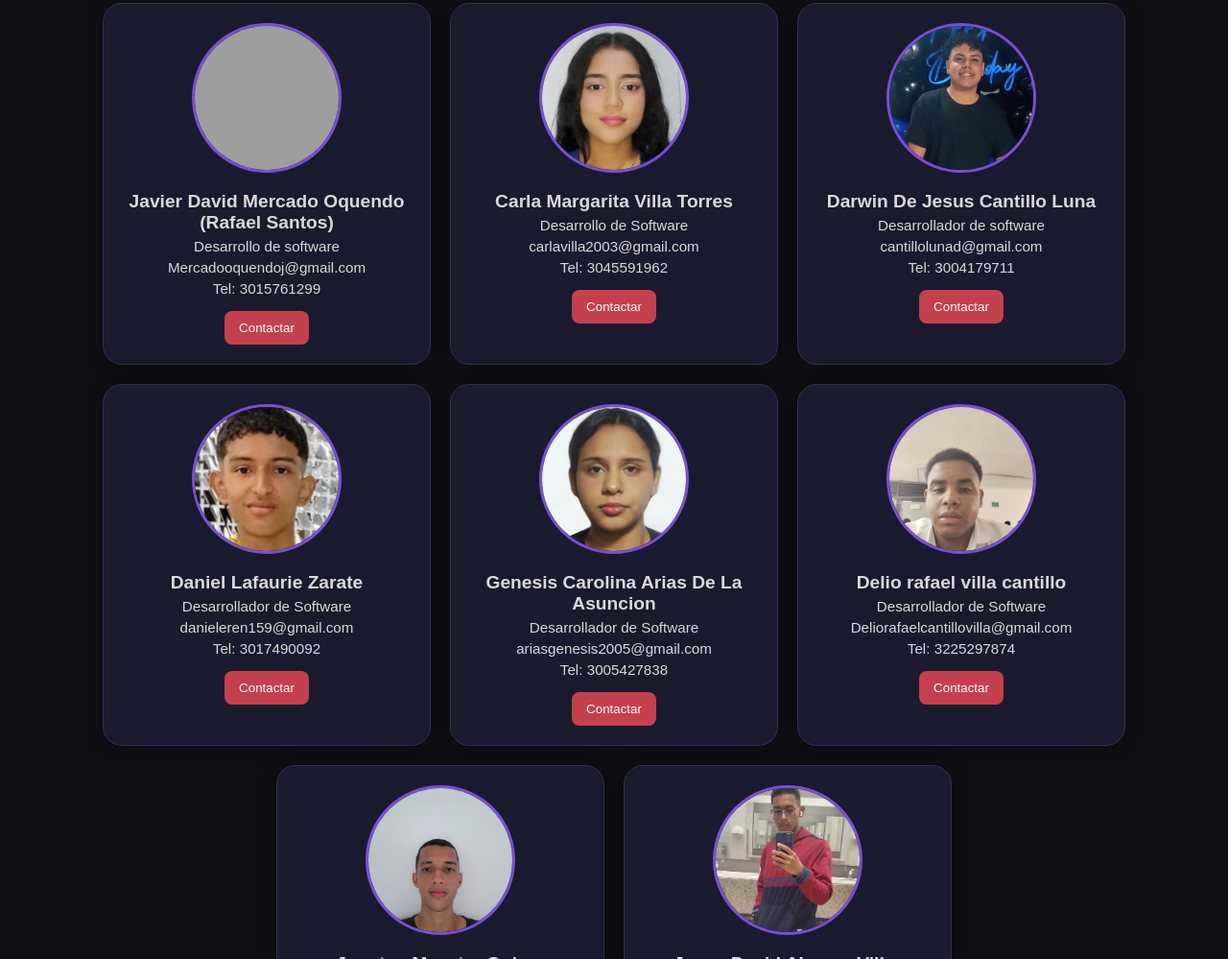
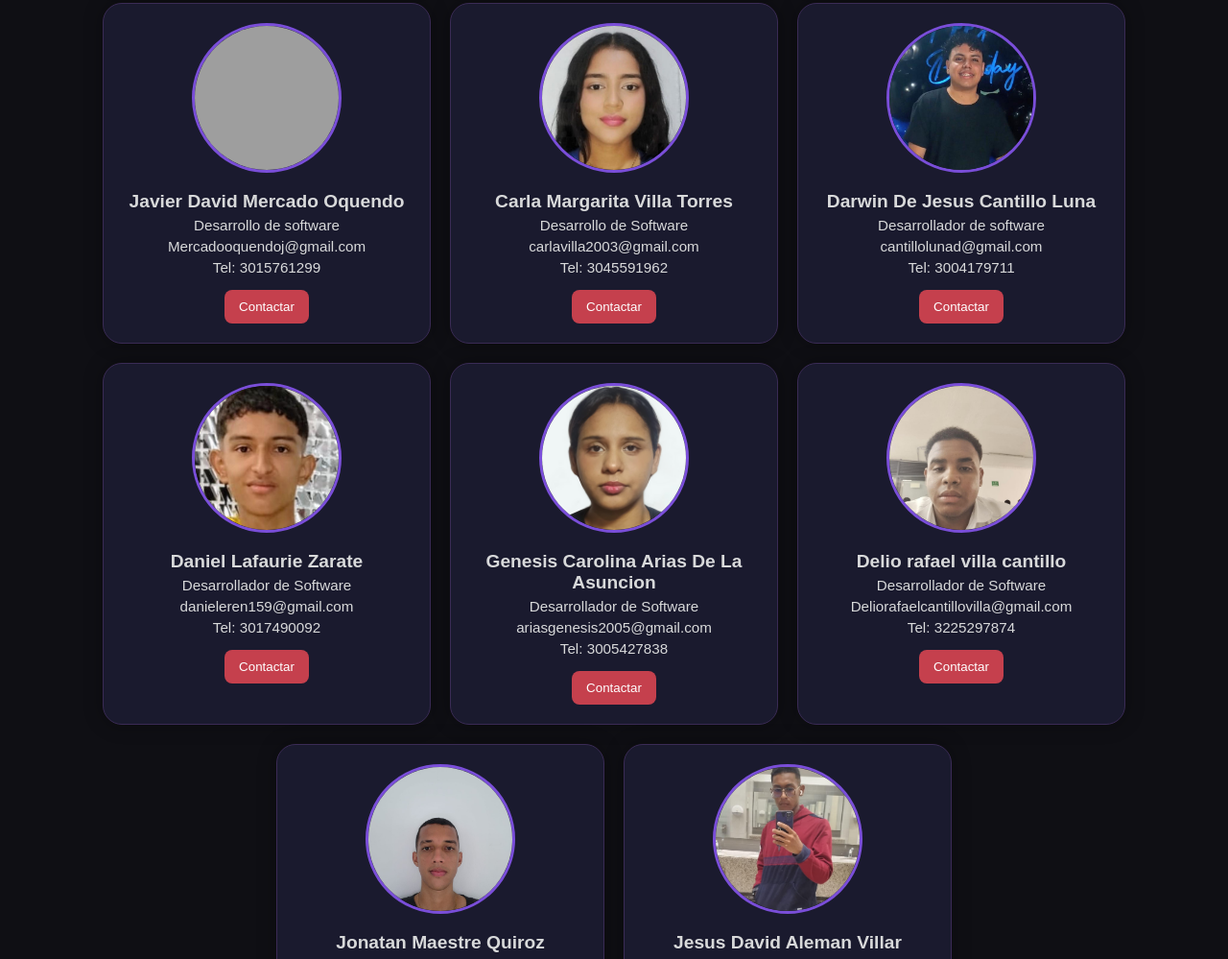
Before and after one commit to zzskrillexzz/tarjeta_aprendiz, a plain HTML site: page index.html in a window 1280 px wide. Shown: the part 1914-2913 px from the top of the page at 96% size. Drawn offline with Linux system fonts and the light colour scheme; grey boxes are pictures that could not be loaded.

Commit message:
Update index.html

```diff
--- a/index.html
+++ b/index.html
@@ -102,7 +102,7 @@
       <p>Tel: 3218767923</p><button>Contactar</button>
     </div>
     <div class="card"><img src="img/javier-mercado.png" alt="Avatar">
-      <h2>Javier David Mercado Oquendo (Rafael Santos)</h2>
+      <h2>Javier David Mercado Oquendo</h2>
       <p>Desarrollo de software</p>
       <p>Mercadooquendoj@gmail.com</p>
       <p>Tel: 3015761299</p><button>Contactar</button>
```
